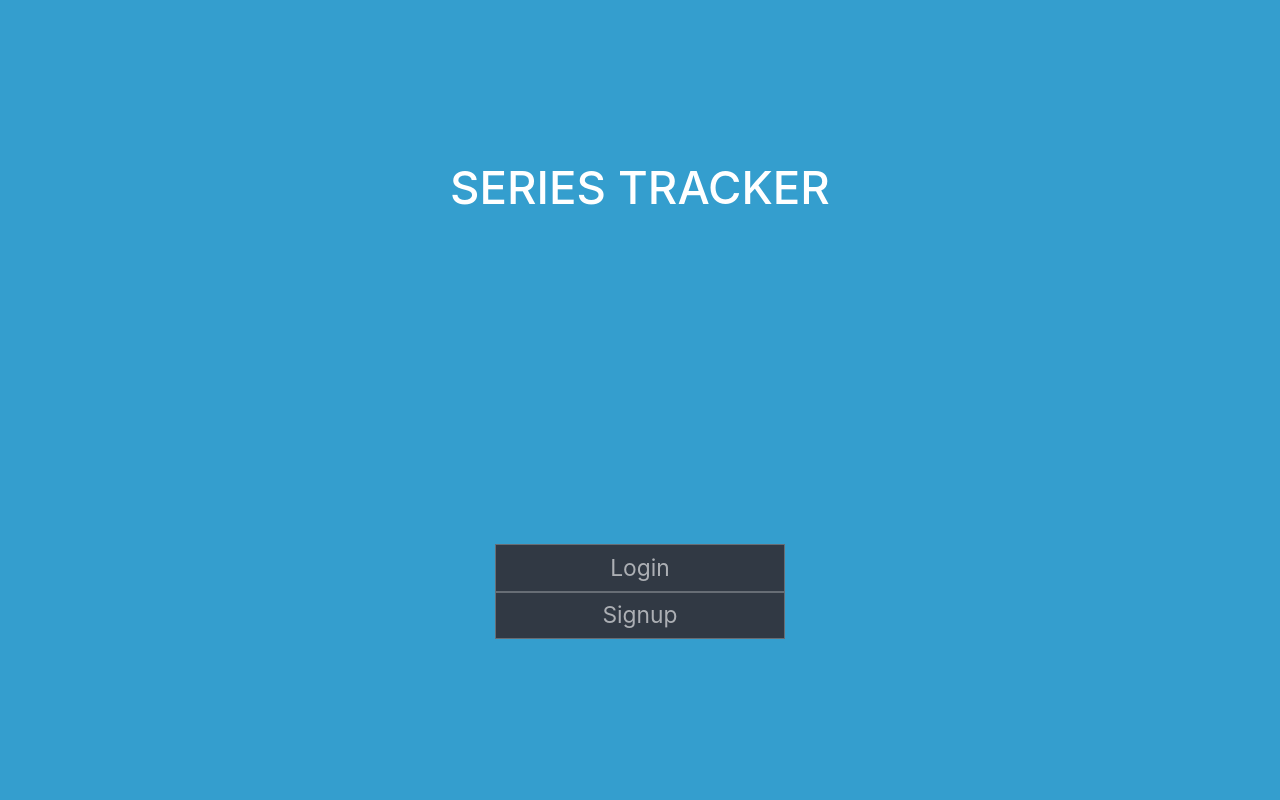
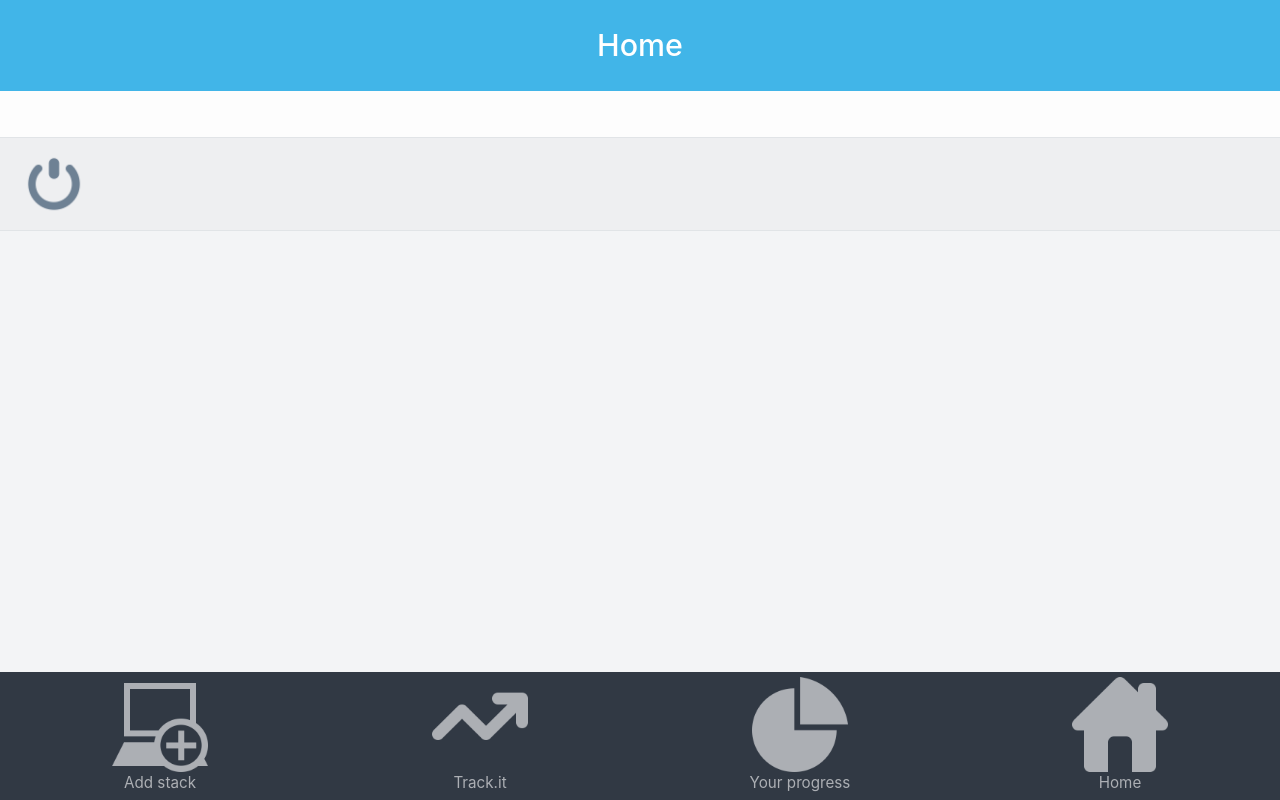
Before and after one commit to evansinho/series_tracker_app, a React (Create React App) app: page / in a window 1280 px wide. Built offline with nearby package versions, Linux system fonts and the light colour scheme.

Commit message:
create series form styles

```diff
--- a/package.json
+++ b/package.json
@@ -10,6 +10,7 @@
     "prop-types": "^15.7.2",
     "react": "^16.13.1",
     "react-dom": "^16.13.1",
+    "react-minimal-pie-chart": "^8.0.1",
     "react-redux": "^7.2.1",
     "react-router-dom": "^5.2.0",
     "react-scripts": "3.4.3",
--- a/src/components/App.js
+++ b/src/components/App.js
@@ -5,9 +5,11 @@ import Alert from './Alert';
 import Home from '../layout/Home';
 import Login from './auth/Login';
 import Register from './auth/Register';
+import AddSeries from './series/AddSeries';
 import setAuthToken from '../utils/setAuthToken';
 import { loadUser } from '../redux/actions/authActions';
 import store from '../redux/store';
+import PrivateRoute from '../routing/PrivateRoute';
 
 if (localStorage.token) {
   setAuthToken(localStorage.token);
@@ -26,6 +28,7 @@ const App = () => {
         <Switch>
           <Route path="/login" exact component={Login} />
           <Route path="/signup" exact component={Register} />
+          <PrivateRoute path="/serie" exact component={AddSeries} />
         </Switch>
       </Router>
     </Provider>
--- a/src/components/auth/Register.js
+++ b/src/components/auth/Register.js
@@ -1,7 +1,23 @@
 import React from 'react';
 // import PropTypes from 'prop-types';
 
-const Register = () => (
+const Register = () => {
+  // const { formData, setFormData } = useState({
+  //   name: '',
+  //   email: '',
+  //   password: '',
+  // });
+
+  // const { name, email, password } = formData;
+
+  // const onChange = e => setFormData({ ...formData, [e.target.name]: e.target.value });
+
+  // const onSubmit = e => {
+  //   e.preventDafault();
+  //   // const newUser = { name, email, password };
+  // };
+
+  return (
     <div className="d-flex flex-column justify-content-around align-items-center login-page">
       <div className="row">
         <div>
@@ -16,6 +32,8 @@ const Register = () => (
                   placeholder="Name"
                   className="form-control"
                   autoComplete="name"
+                  // value={name}
+                  // onChange={e => onChange(e)}
                   required
                 />
               </label>
@@ -30,6 +48,8 @@ const Register = () => (
                   placeholder="E-mail"
                   className="form-control"
                   autoComplete="email"
+                  // value={email}
+                  // onChange={e => onChange(e)}
                   required
                 />
               </label>
@@ -44,23 +64,8 @@ const Register = () => (
                   placeholder="Password"
                   className="form-control"
                   autoComplete="new-password"
-                required
-              />
-            </label>
-            <small className="form-text text-muted">
-              At least 6 characters
-            </small>
-          </div>
-          <div className="form-group">
-            <label htmlFor="passwordConfirmation">
-              Confirm password
-              <input
-                type="password"
-                name="passwordConfirmation"
-                id="passwordConfirmation"
-                placeholder="Password confirmation"
-                className="form-control"
-                autoComplete="new-password"
+                  // value={password}
+                  // onChange={e => onChange(e)}
                   required
                 />
               </label>
@@ -76,6 +81,7 @@ const Register = () => (
       </div>
     </div>
   );
+};
 
 // Register.propTypes = {
 
--- /dev/null
+++ b/src/components/series/AddSeries.js
@@ -0,0 +1,104 @@
+import React from 'react';
+// import PropTypes from 'prop-types';
+import Footer from '../../layout/Footer';
+
+const AddSeries = () => (
+  <div>
+    <div className="row mx-0">
+      <div className="w-100 px-0">
+        <div className="header-title">
+          Add series
+        </div>
+        <form className="add-stack px-5 pt-5 py-10">
+          <div className="form-group">
+            <label className="w-100" htmlFor="seriesName">
+              Series name
+              <input
+                type="text"
+                name="name"
+                id="seriesName"
+                className="form-control"
+                placeholder="Name"
+                required
+              />
+            </label>
+          </div>
+          <div className="form-group">
+            <label className="w-100" htmlFor="episodeHours">
+              Episodes completed
+              <input
+                type="number"
+                name="episodes"
+                id="episodeHours"
+                pattern="[0-9]+([\.,][0-9]+)?"
+                step="0.01"
+                inputMode="numeric"
+                className="form-control"
+                placeholder="Episodes completed"
+                required
+              />
+            </label>
+          </div>
+          <div className="form-group">
+            <label className="w-100" htmlFor="episodesHoursGoal">
+              Episodes goal
+              <input
+                type="number"
+                name="episodesGoal"
+                id="stackHoursGoal"
+                pattern="[0-9]+([\.,][0-9]+)?"
+                step="0.01"
+                inputMode="numeric"
+                className="form-control"
+                placeholder="Episodes goal"
+                required
+              />
+            </label>
+          </div>
+          <div className="form-group">
+            <label className="w-100" htmlFor="seasons">
+              Seasons completed
+              <input
+                type="number"
+                name="seasons"
+                id="seasons"
+                pattern="[0-9]+([\.,][0-9]+)?"
+                step="0.01"
+                inputMode="numeric"
+                className="form-control"
+                placeholder="Projects completed"
+                required
+              />
+            </label>
+          </div>
+          <div className="form-group">
+            <label className="w-100" htmlFor="seasonsGoal">
+              Seasons goal
+              <input
+                type="number"
+                name="seasonsGoal"
+                id="seasonsGoal"
+                pattern="[0-9]+([\.,][0-9]+)?"
+                step="0.01"
+                inputMode="numeric"
+                className="form-control"
+                placeholder="seasons goal"
+                required
+              />
+            </label>
+          </div>
+          <button type="submit" className="btn mt-3 custom-button">
+            Create Series
+          </button>
+        </form>
+      </div>
+    </div>
+    <Footer />
+  </div>
+);
+
+AddSeries.propTypes = {
+
+};
+
+export default AddSeries;
--- a/src/layout/Footer.js
+++ b/src/layout/Footer.js
@@ -0,0 +1,46 @@
+import React from 'react';
+import { Link } from 'react-router-dom';
+import addImg from '../images/add-stack.png';
+import home from '../images/home.png';
+import trackIt from '../images/track-it.png';
+import progress from '../images/progress.png';
+
+const Footer = () => (
+
+  <footer className="footer mt-auto w-100 button-footer d-flex align-items-center">
+    <Link
+      to="/serie"
+      className="btn btn-lg w-25 h-100 d-flex flex-column align-items-center py-1 px-0 justify-content-between footer-btn"
+      role="button"
+    >
+      <img className="footer-img" src={addImg} alt="add-stack" />
+      <p className="mb-0">Add stack</p>
+    </Link>
+    <Link
+      to="/stacks"
+      className="btn btn-lg w-25 h-100 d-flex flex-column align-items-center py-1 px-0 justify-content-between footer-btn"
+      role="button"
+    >
+      <img className="footer-img" src={trackIt} alt="add-stack" />
+      <p className="mb-0">Track.it</p>
+    </Link>
+    <Link
+      to="/progress"
+      className="btn btn-lg w-25 h-100 d-flex flex-column align-items-center py-1 px-0 justify-content-between footer-btn"
+      role="button"
+    >
+      <img className="footer-img" src={progress} alt="add-stack" />
+      <p className="mb-0">Your progress</p>
+    </Link>
+    <Link
+      to="/"
+      className="btn btn-lg w-25 h-100 d-flex flex-column align-items-center py-1 px-0 justify-content-between footer-btn"
+      role="button"
+    >
+      <img className="footer-img" src={home} alt="add-stack" />
+      <p className="mb-0">Home</p>
+    </Link>
+  </footer>
+);
+
+export default Footer;
--- a/src/layout/Home.js
+++ b/src/layout/Home.js
@@ -3,11 +3,11 @@ import { Link } from 'react-router-dom';
 import { connect } from 'react-redux';
 import PropTypes from 'prop-types';
 import logoutIcon from '../images/logout.png';
-// import Footer from './Footer';
+import Footer from './Footer';
 
 const Home = ({ auth: { isAuthenticated, user } }) => (
   <div className="h-100">
-    {isAuthenticated === null ? (
+    {isAuthenticated === false ? (
       <div className="d-flex flex-column justify-content-around align-items-center login-page">
         <div className="d-flex flex-column justify-content-center">
           <h1 className="text-white">SERIES TRACKER</h1>
@@ -33,7 +33,7 @@ const Home = ({ auth: { isAuthenticated, user } }) => (
           <img className="logout-img" src={logoutIcon} alt="logout" />
           {/* <button type="button" className="btn ml-3" onClick={}>Logout</button> */}
         </div>
-        {/* <Footer /> */}
+        <Footer />
       </div>
     )}
   </div>
--- /dev/null
+++ b/src/routing/PrivateRoute.js
@@ -0,0 +1,27 @@
+/* eslint-disable react/prop-types */
+/* eslint-disable react/jsx-props-no-spreading */
+import React from 'react';
+import { Route, Redirect } from 'react-router-dom';
+import { connect } from 'react-redux';
+import PropTypes from 'prop-types';
+
+const PrivateRoute = ({ component: Component, auth, ...rest }) => (
+  <Route
+    {...rest}
+    render={props => (auth.isAuthenticated === true ? (
+      <Component {...props} />
+    ) : (
+      <Redirect to="/login" />
+    ))}
+  />
+);
+
+PrivateRoute.propTypes = {
+  auth: PropTypes.shape({}).isRequired,
+};
+
+const mapStateToProps = state => ({
+  auth: state.auth,
+});
+
+export default connect(mapStateToProps)(PrivateRoute);
```
Also changed, not shown: 1 other file (tests, documents, lock files or other folders). Lines whose indentation alone changed are shown as unchanged.
